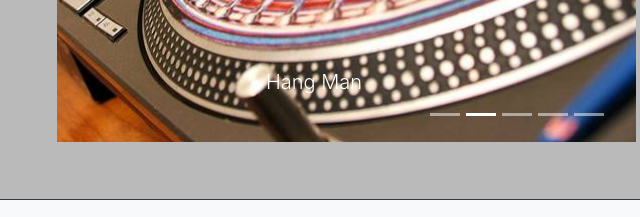
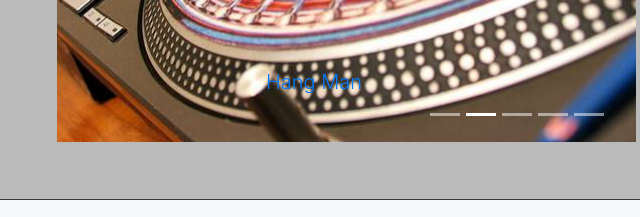
Before and after one commit to juan-camilo11/Bootstrap-Portfolio, a plain HTML site: page portfolio.html in a window 1280 px wide. Shown: the part 541-758 px from the top of the page, 123-763 px from the left. Drawn offline with nearby package versions, Linux system fonts and the light colour scheme.

Commit message:
added hangman link

```diff
--- a/portfolio.html
+++ b/portfolio.html
@@ -56,9 +56,10 @@
                         </ol>
                         <div class="carousel-inner">
                           <div class="carousel-item active">
+                            <a href="https://juan-camilo11.github.io/Word-Guess-Game/"></a>
                             <img class="d-block w-100 portPic"  src="./assets/images/portfolio.jpg" alt="First slide">
                             <div class="carousel-caption d-sm-block">
-                                    <h5 class="lead">Hang Man</h5>
+                                    <h5 class="lead"><a href="https://juan-camilo11.github.io/Word-Guess-Game/">Hang Man</a></h5>
                             </div>
                           </div>
                           <div class="carousel-item">
```
